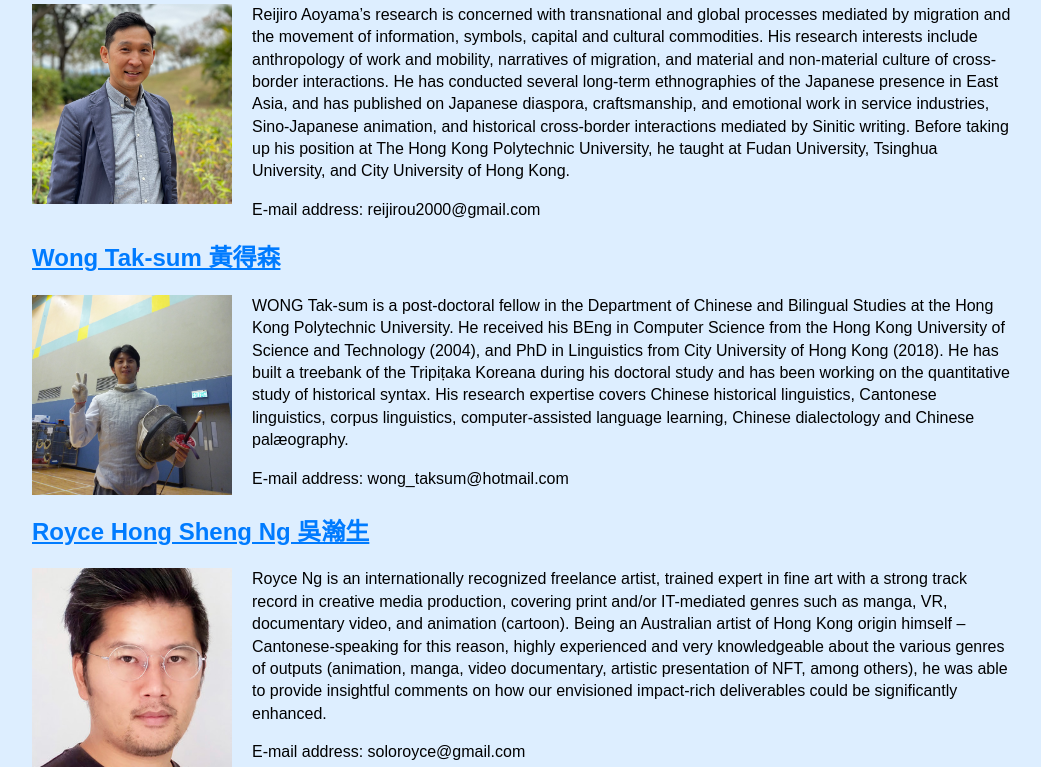
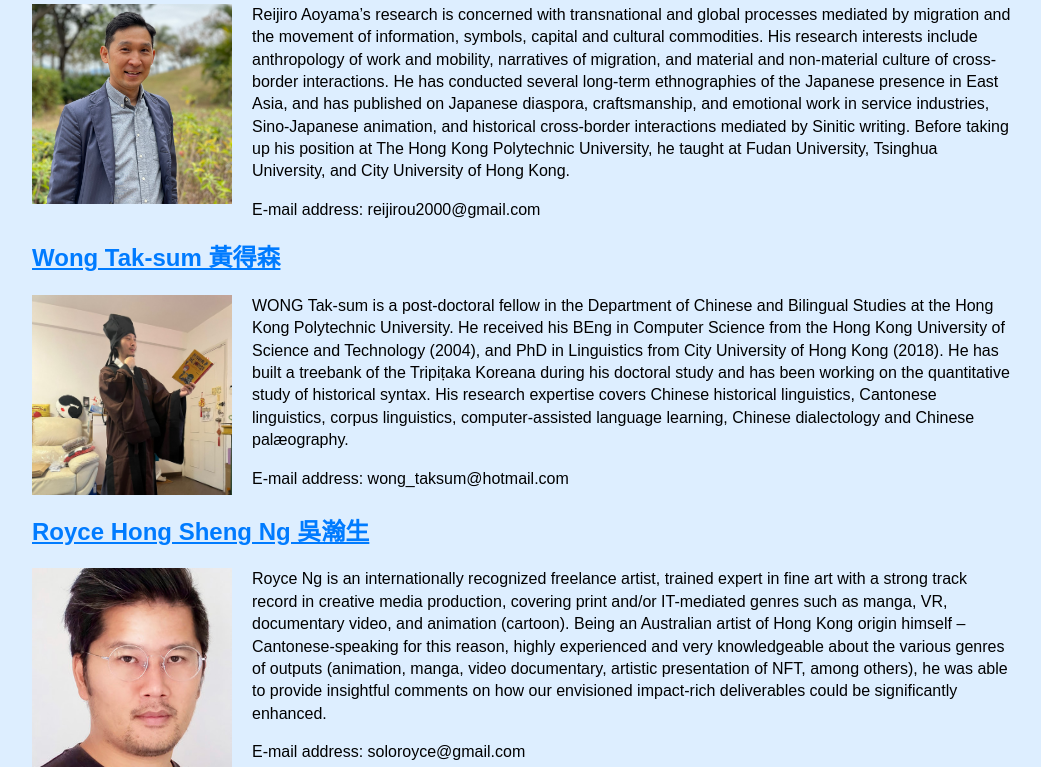
Before and after one commit to sinitic-brush-talk-hk/polyu-text-corpus, a PHP site: page /about-us.html in a window 1280 px wide. Shown: the part 614-1381 px from the top of the page, without its empty margins (118-1159 px from the left). Run offline with PHP 8.4, Linux system fonts and the light colour scheme.

Commit message:
Update profile picture for wong tak sum

```diff
--- a/style.css
+++ b/style.css
@@ -85,7 +85,7 @@ corpus-sentence{display:block}
 
 #person-lics img{object-position:left}
 #person-aoyamarei img{object-position:center}
-#person-wongts img{object-position:bottom}
+#person-wongts img{object-position:top}
 #person-nghs img{object-position:center -36px}
 
 /* Publications */
```
Also changed, not shown: images/wongts.jpg.
